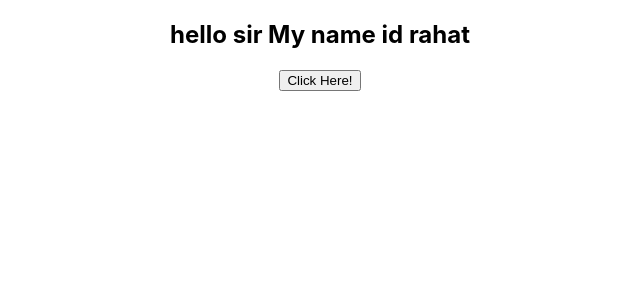
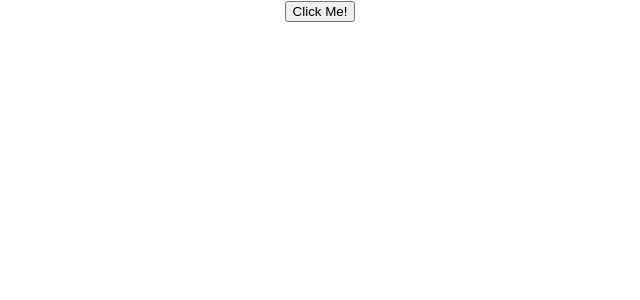
Before and after one commit to found-rahat/myreact, a React (Create React App) app: page / in a window 1280 px wide. Shown: the top 300 px of the page, without its empty margins (320-960 px from the left). Built offline with nearby package versions, Linux system fonts and the light colour scheme.

Commit message:
parent call to child component
child component theke parent component a connect kora hoice and cuild ar function parent theke call kora hoice. and child theke data parent a send kore call kora thoice

```diff
--- a/src/App.js
+++ b/src/App.js
@@ -7,11 +7,13 @@
 import Counter from "./components/counter";
 import FunctionClick from "./components/click";
 import Eventbind from "./components/eventbind";
+import ParentComponent from "./components/ParentComponent";
 
 function App() {
   return (
     <div className="App">
-      <Eventbind name="hello sir My name id rahat" />
+      <ParentComponent />
+      {/* <Eventbind name="hello sir My name id rahat" /> */}
       {/* <FunctionClick /> */}
       {/* <Counter counts={10} /> */}
       {/* <Massage /> */}
--- /dev/null
+++ b/src/components/ChildComponent.js
@@ -0,0 +1,11 @@
+import React from "react";
+
+function ChildComponent(props) {
+  return (
+    <div>
+      <button onClick={() => props.handlerd("rahat")}>Click Me!</button>
+    </div>
+  );
+}
+
+export default ChildComponent;
--- /dev/null
+++ b/src/components/ParentComponent.js
@@ -0,0 +1,26 @@
+import React, { Component } from "react";
+import ChildComponent from "./ChildComponent";
+
+class ParentComponent extends Component {
+  constructor(props) {
+    super(props);
+
+    this.state = {
+      parentName: "parent",
+    };
+
+    this.greetParent = this.greetParent.bind(this);
+  }
+  greetParent(name) {
+    alert(`Hello ${this.state.parentName} from ${name}`);
+  }
+  render() {
+    return (
+      <div>
+        <ChildComponent handlerd={this.greetParent} />
+      </div>
+    );
+  }
+}
+
+export default ParentComponent;
```
